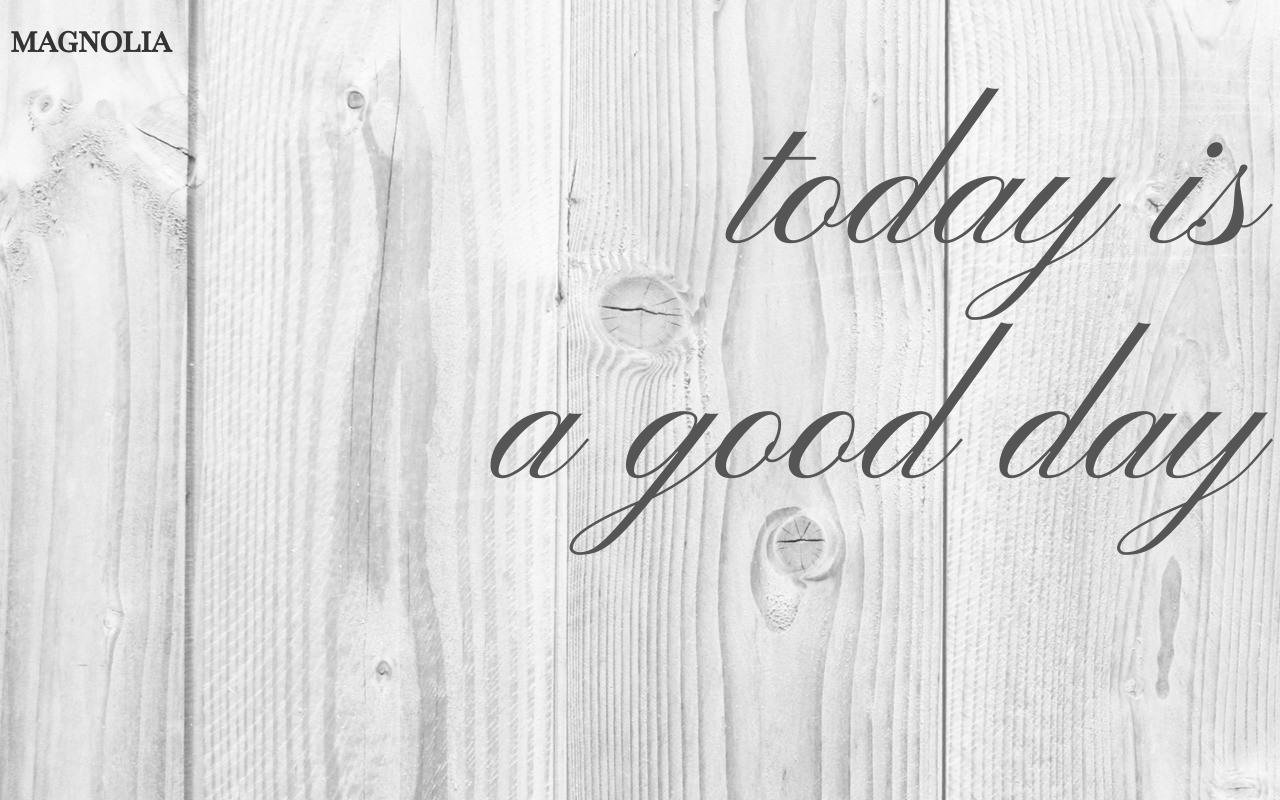
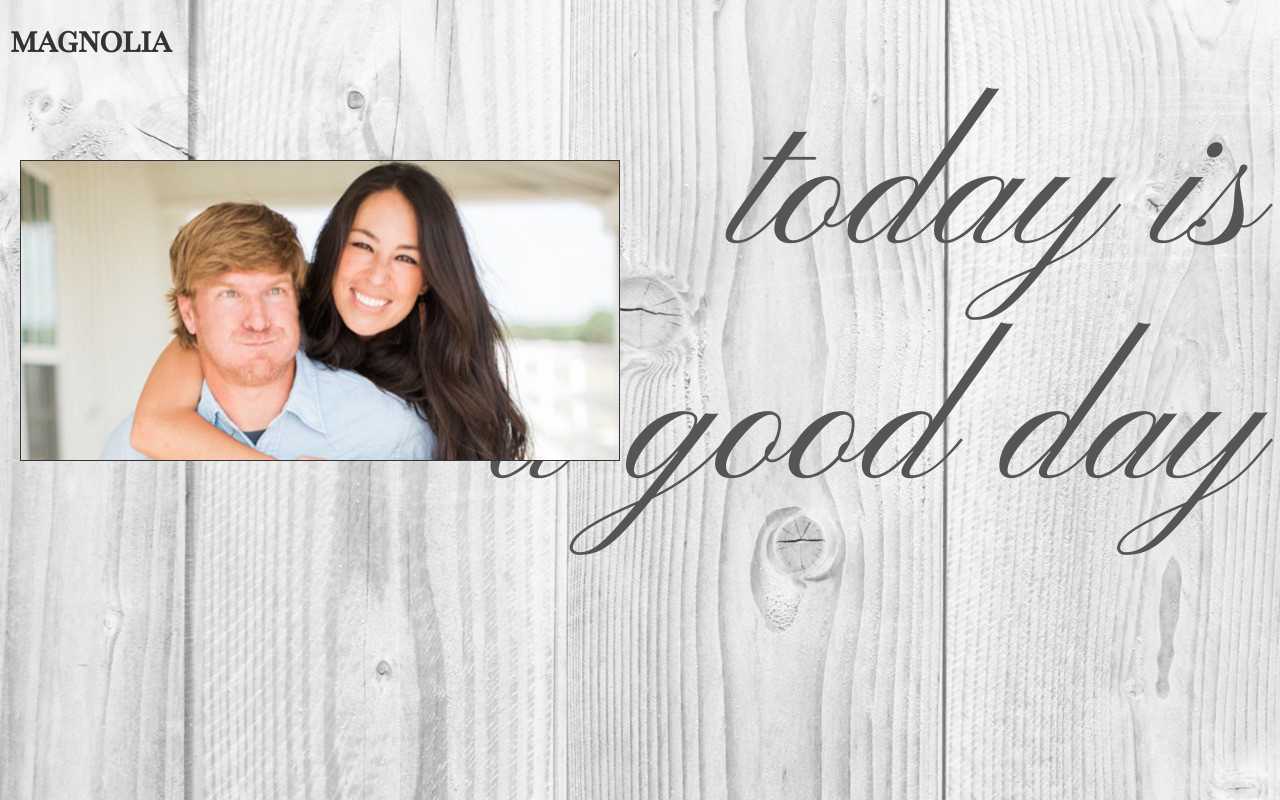
Before and after one commit to valerielwilliams/hw_listeners_williams_valerie, a plain HTML site: page index.html in a window 1280 px wide. Drawn offline with Linux system fonts and the light colour scheme.

Commit message:
add and style image of Chip and Joanna Gaines

```diff
--- a/css/main.css
+++ b/css/main.css
@@ -28,3 +28,10 @@ p {
     padding-bottom: 5px;
     margin: 0 auto;
 }
+
+#chipandjojo {
+    position: absolute;
+    top: 20%;
+    margin-left: 20px;
+    border: 1px solid #333333;
+}
--- a/index.html
+++ b/index.html
@@ -13,6 +13,7 @@
     <h1 id="header">magnolia</h1>
         <p id="today">today is</p>
         <p id="good">a good day</p>
+        <img src = "img/chipandjojo.jpg" id="chipandjojo" alt="chipandjojo" title="Chip and Joanna Gaines" width="600px"/>
     <script src="js/main.js"></script>
 </body>
 </html>
```
Also changed, not shown: img/chipandjojo.jpg (added).
